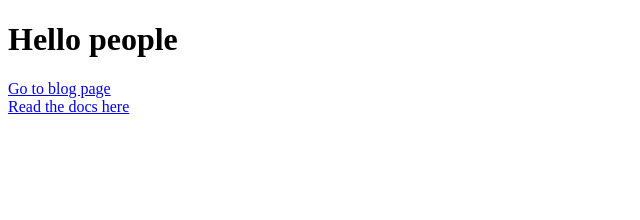
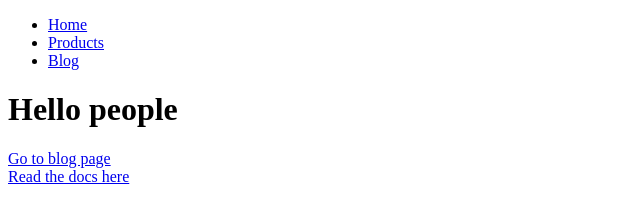
Before and after one commit to Wijayaac/gatsby-tutorial, a Gatsby site: page / in a window 1280 px wide. Shown: the whole page, without its empty margins (0-640 px from the left). Built offline with nearby package versions, Linux system fonts and the light colour scheme; Gatsby itself is replaced by a stand-in of ours.

Commit message:
components in gatsby

```diff
--- /dev/null
+++ b/src/components/Navbar.js
@@ -0,0 +1,15 @@
+import React from 'react'
+import { Link } from 'gatsby'
+
+const Navbar = () => {
+    return (
+        <nav>
+            <ul>
+                <li><Link to="/">Home</Link></li>
+                <li><Link to="/products/">Products</Link></li>
+                <li><Link to="/blog/">Blog</Link></li>
+            </ul>
+        </nav>
+    )
+}
+export default Navbar
--- a/src/pages/index.js
+++ b/src/pages/index.js
@@ -1,9 +1,10 @@
 import React from "react"
 import { Link } from 'gatsby'
-
+import Navbar from '../components/Navbar';
 
 export default function Home() {
   return <div>
+    <Navbar />
     <h1>Hello people</h1>
     <Link to="/blog/">Go to blog page</Link><br />
     <a href="https://www.gatsbyjs.com" >Read the docs here</a>
```
